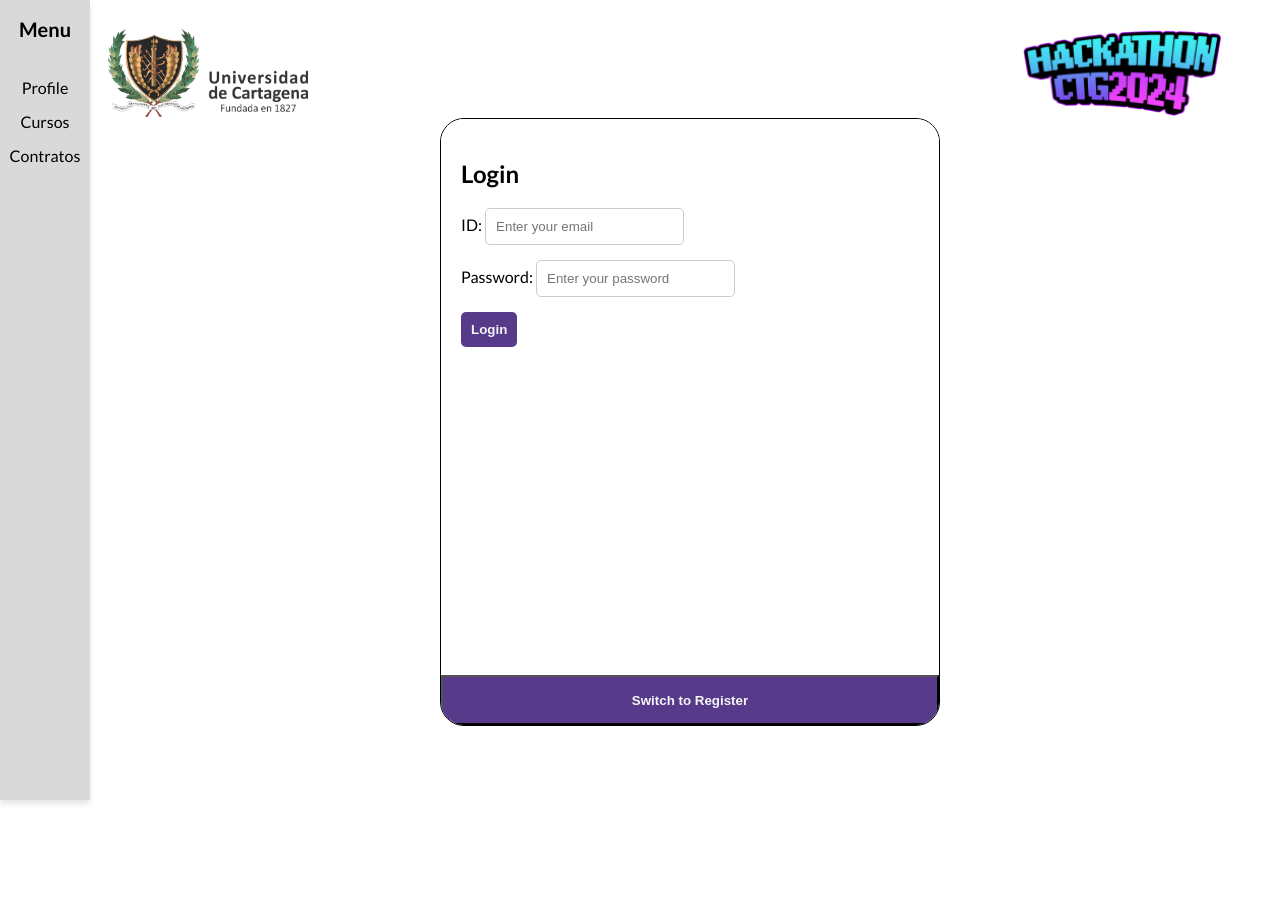
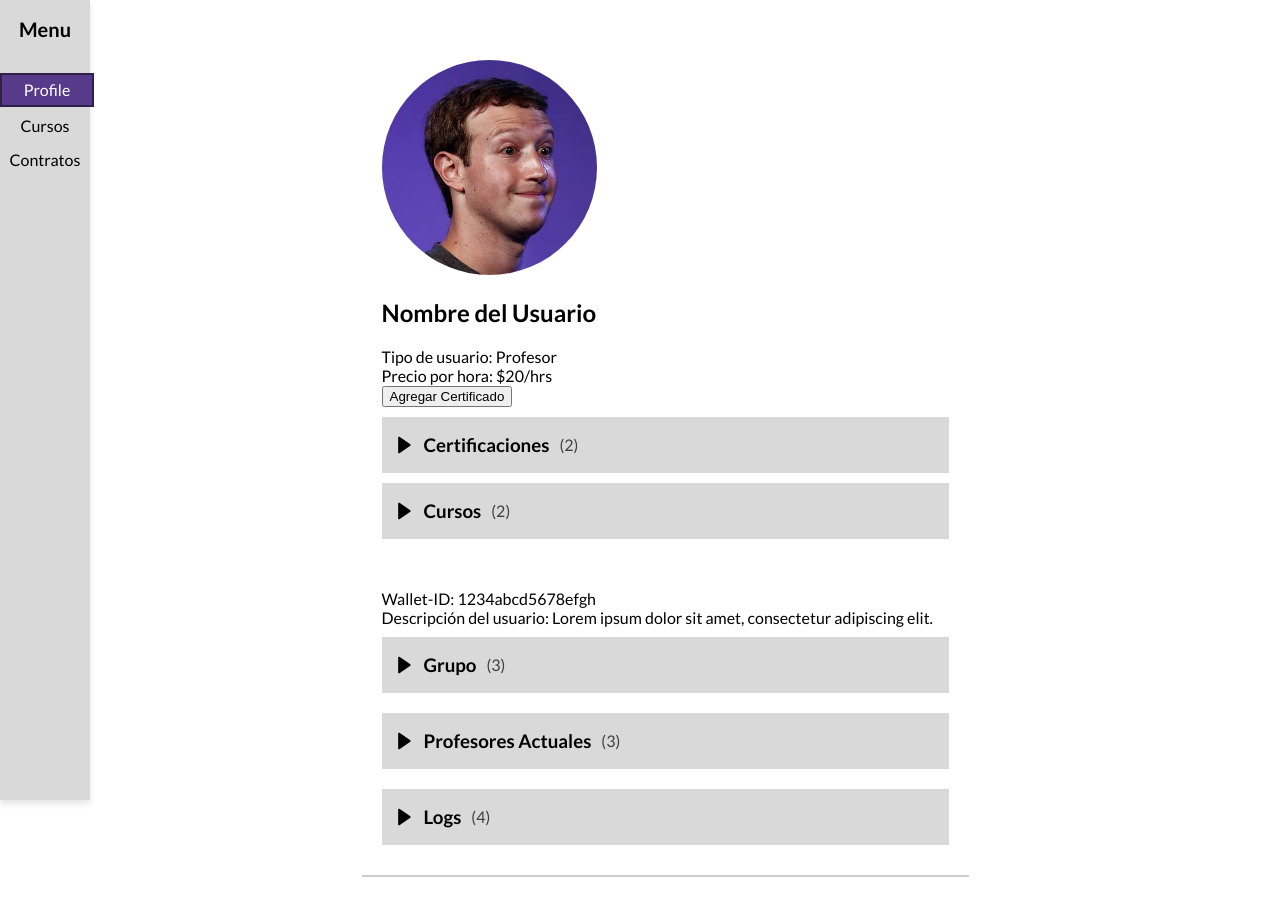
Before and after one commit to YurleisZg/hackaton-frontend, a React (Vite) app: page /profile in a window 1280 px wide. Before the commit this address led to /login. Before the commit the page ends 816 px from the top, so only its background shows below. Built offline with nearby package versions, Linux system fonts and the light colour scheme.

Commit message:
markzuckerberg

```diff
--- a/src/App.tsx
+++ b/src/App.tsx
@@ -18,12 +18,12 @@ const App: React.FC = () => {
           <Route path="/" element={<Home />} />
           <Route path="/login" element={<Home />} />
           {/* Rutas protegidas */}
-          {/* <Route path="/profile" element={<Profile/>} />
+          <Route path="/profile" element={<Profile/>} />
           <Route path="/contract" element={<Contract/>} />
-          <Route path="/search" element={<ExamplePage/>} /> */}
-          <Route path="/profile" element={<ProtectedRoute element={Profile} />} />
+          <Route path="/search" element={<ExamplePage/>} />
+          {/* <Route path="/profile" element={<ProtectedRoute element={Profile} />} />
           <Route path="/contract" element={<ProtectedRoute element={Contract} />} />
-          <Route path="/search" element={<ProtectedRoute element={ExamplePage} />} />
+          <Route path="/search" element={<ProtectedRoute element={ExamplePage} />} /> */}
         </Routes>
       </Layout>
       </div>
--- a/src/components/Item/Item.css
+++ b/src/components/Item/Item.css
@@ -145,3 +145,8 @@
   font-size: 0.9em;
   color: #333;
 }
+
+.user-name{
+  position: relative;
+  bottom: 10px;
+}
--- a/src/pages/home/Home.tsx
+++ b/src/pages/home/Home.tsx
@@ -1,10 +1,10 @@
 import React, { useState } from 'react';
-import './Home.css'; // Asegúrate de crear este archivo CSS
-import imgHackathon from '../../assets/hackathon.png'; // Cambia la ruta según la ubicación de tu imagen
-import imgUdc from '../../assets/logo_udc.png'; // Cambia la ruta según la ubicación de tu imagen
-import { register,login } from '../../services/auth'; // Importa la función de registro
+import { useNavigate } from 'react-router-dom'; // Importa el hook useNavigate
+import './Home.css';
+import imgHackathon from '../../assets/hackathon.png';
+import imgUdc from '../../assets/logo_udc.png';
+import { register, login } from '../../services/auth';
 
-// Definimos la interfaz para el estado del usuario
 interface User {
   id: string;
   name: string;
@@ -39,7 +39,12 @@ const Home = () => {
     { id: 15, name: 'Curso 15', selected: false },
   ]);
 
-  const [animateCourses, setAnimateCourses] = useState(false); // Estado para manejar la animación
+  const [animateCourses, setAnimateCourses] = useState(false);
+  const [id, setId] = useState<string>('');
+  const [password, setPassword] = useState<string>('');
+  const [error, setError] = useState<string>('');
+  const [loading, setLoading] = useState<boolean>(false);
+  const navigate = useNavigate(); // Instancia del hook useNavigate
 
   const toggleForm = () => {
     setIsLogin(!isLogin);
@@ -53,32 +58,25 @@ const Home = () => {
 
   const handleTeacherToggle = () => {
     setIsTeacher(prev => {
-      // Al cambiar isTeacher, reiniciamos la animación
       setAnimateCourses(true);
-      setTimeout(() => setAnimateCourses(false), 0); // Reiniciamos la animación
+      setTimeout(() => setAnimateCourses(false), 0);
       return !prev;
     });
   };
-
-  const [id, setId] = useState<string>('');
-  const [password, setPassword] = useState<string>('');
-  const [error, setError] = useState<string>('');
-  const [loading, setLoading] = useState<boolean>(false);
 
   const handleSubmitLogin = async (e: React.FormEvent) => {
     e.preventDefault();
     setLoading(true);
     setError('');
 
-    // Llamamos a la función login pasando el email y password
     const userLogin: UserLogin = { username: id, password };
     const isSuccess = await login(userLogin);
 
     if (!isSuccess) {
       setError('Login failed. Please check your credentials.');
     } else {
-      // Acciones a realizar si el login es exitoso
       console.log('Login successful!');
+      navigate('/profile'); // Redirecciona a /profile después de login exitoso
     }
 
     setLoading(false);
@@ -92,17 +90,13 @@ const Home = () => {
     wallet: ''
   });
 
-  // Manejo de cambios en los campos del formulario
   const handleChange = (e: React.ChangeEvent<HTMLInputElement>) => {
     const { name, value } = e.target;
     setUser({ ...user, [name]: value });
   };
 
-  // Manejo del envío del formulario
   const handleSubmitRegister = async (e: React.FormEvent<HTMLFormElement>) => {
-    e.preventDefault(); // Evita el comportamiento predeterminado del formulario
-
-    console.log(user);
+    e.preventDefault();
     const data = {
       id: user.id,
       name: user.name,
@@ -114,10 +108,8 @@ const Home = () => {
 
     const success = await register(data);
     if (success) {
-      // Acciones en caso de éxito, por ejemplo, redirigir o mostrar un mensaje
       alert('Registro exitoso');
     } else {
-      // Manejo de error, por ejemplo, mostrar mensaje de error
       alert('Error en el registro');
     }
   };
@@ -181,7 +173,6 @@ const Home = () => {
                 <button type="submit">Register</button>
               </form>
 
-              {/* Slide Button para seleccionar entre Profesor y Estudiante */}
               <div className="slide-button-container">
                 <label className="switch">
                   <input type="checkbox" checked={isTeacher} onChange={handleTeacherToggle} />
@@ -191,7 +182,6 @@ const Home = () => {
                 </label>
               </div>
 
-              {/* Checklist de cursos solo visible para profesores */}
               {isTeacher && (
                 <>
                   <h3>Select Courses</h3>
--- a/src/pages/profile/Profile.css
+++ b/src/pages/profile/Profile.css
@@ -29,6 +29,15 @@
   border-radius: 50%;
 }
 
+.circular-image {
+  width: 215px;
+  height: 215px;
+  border-radius: 50%; /* Hace la imagen circular */
+  object-fit: cover; /* Se asegura de que la imagen mantenga su proporción sin distorsionarse */
+  overflow: hidden;
+}
+
+
 .background-line {
   width: 100%;
   height: 2px;
--- a/src/pages/profile/Profile.tsx
+++ b/src/pages/profile/Profile.tsx
@@ -1,7 +1,7 @@
 import React, { useState } from 'react';
 import ListOf from '../../components/ListOf/ListOf'; // Ajusta la ruta según tu estructura
 import Item from '../../components/Item/Item'; // Ajusta la ruta según tu estructura
-import avatar from '../../assets/filip.svg'; // Ajusta la ruta según tu estructura
+import avatar from '../../assets/mark-zuckerberg.jpeg'; // Ajusta la ruta según tu estructura
 import './Profile.css';
 
 const Profile: React.FC = () => {
@@ -51,7 +51,7 @@ const Profile: React.FC = () => {
   return (
     <div className="container">
       <div className="column column-left">
-        <img src={avatar} alt="Avatar" style={{ width: '215px', height: '215px' }} />
+        <img className="circular-image" src={avatar} alt="Avatar" style={{ width: '215px', height: '215px' }} />
         <h2>{/* Cambia esto según la variable que desees */}Nombre del Usuario</h2>
         <p>Tipo de usuario: Profesor</p>
         {/* Si es profesor, añadir el precio */}
```
Also changed, not shown: src/assets/elon-musk.jpeg (added), src/assets/mark-zuckerberg.jpeg (added).
